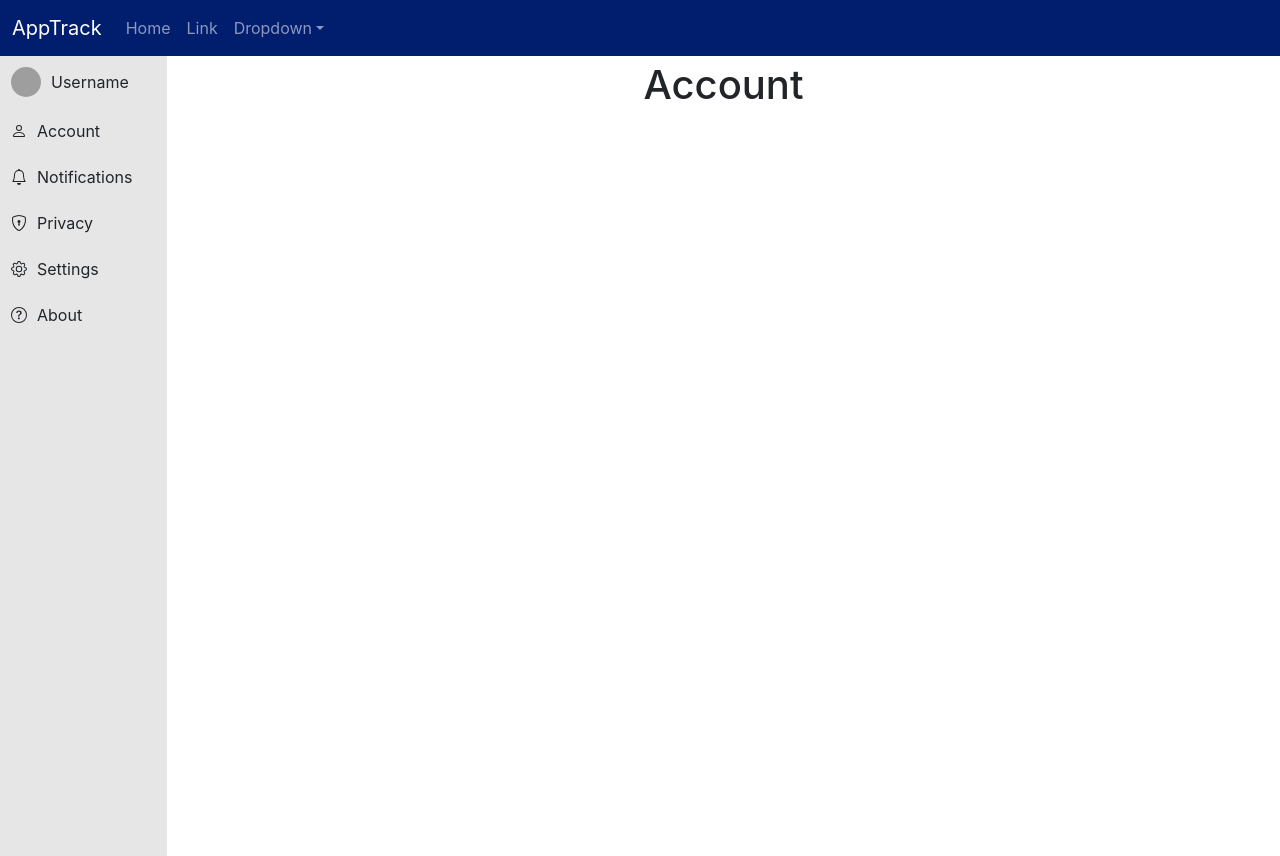
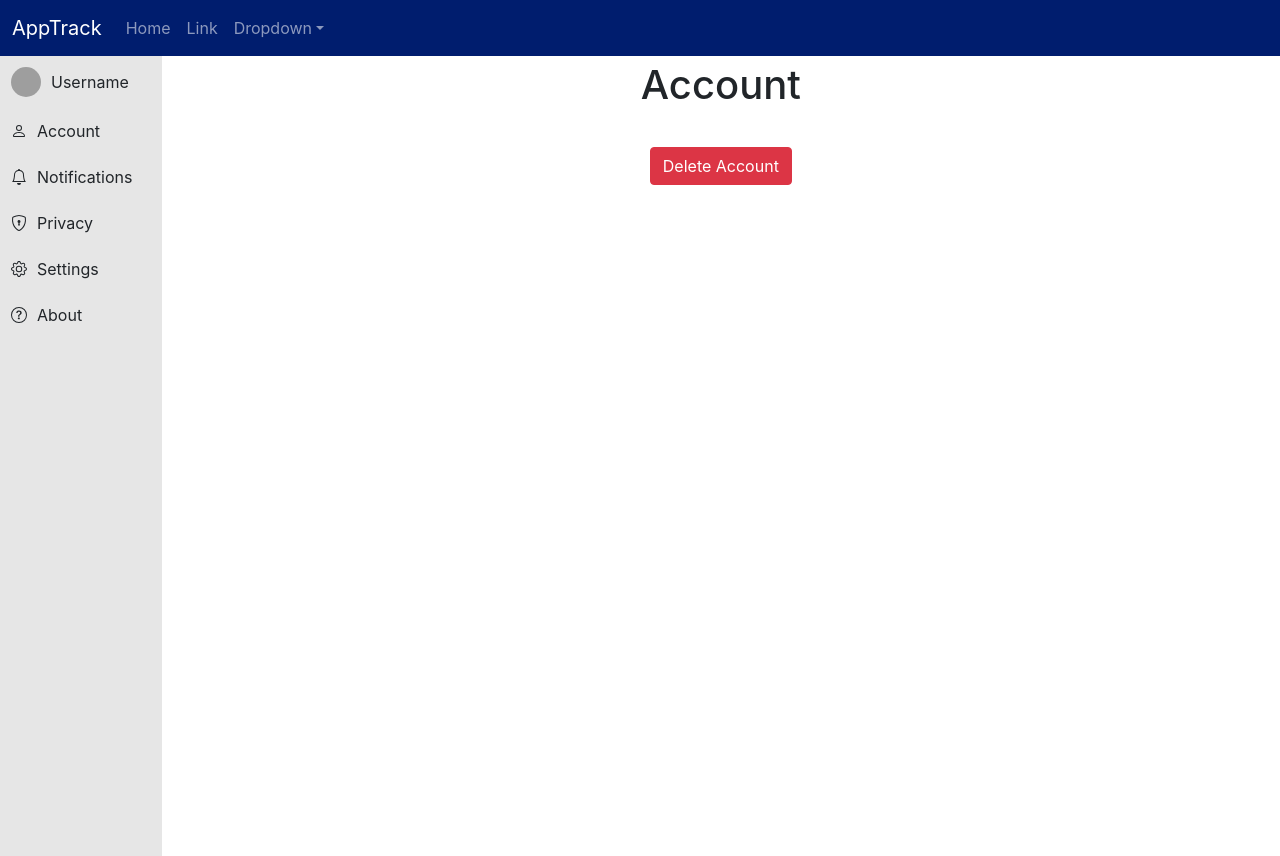
Before and after one commit to akhorana14/AppTrack, a React (Create React App) app in the folder frontend/: page /profile in a window 1280 px wide. Built offline with nearby package versions, Linux system fonts and the light colour scheme; grey boxes are pictures that could not be loaded.

Commit message:
more work on profile

```diff
--- a/frontend/package.json
+++ b/frontend/package.json
@@ -6,6 +6,7 @@
     "@testing-library/jest-dom": "^5.16.5",
     "@testing-library/react": "^13.4.0",
     "@testing-library/user-event": "^13.5.0",
+    "bootstrap": "^5.2.3",
     "react": "^18.2.0",
     "react-bootstrap": "^2.7.0",
     "react-bootstrap-icons": "^1.10.2",
--- a/frontend/src/pages/Profile/Profile.jsx
+++ b/frontend/src/pages/Profile/Profile.jsx
@@ -7,6 +7,13 @@ import * as Icon from 'react-bootstrap-icons';
 
 function Profile() {
     const [selected, setSelected] = React.useState("Account");
+
+    function confirmDeletion() {
+        let result = window.confirm("Are you sure you want to delete your account?");
+        if (result) {
+            console.log("Account deleted");
+        }
+    }
 
     function performSelection(e) {
         let items = document.getElementsByClassName(style.sidebar_item);
@@ -37,7 +44,6 @@ function Profile() {
     function updateSelected(e) {
         let text = e.textContent;
         setSelected(text);
-        console.log(selected);
     }
 
     return (
@@ -74,6 +80,7 @@ function Profile() {
                 selected === "Account" ? (
                     <div class={style.content}>
                         <h1>Account</h1>
+                        <button class={"btn btn-danger " + style.delete} onClick={confirmDeletion}>Delete Account</button>
                     </div>
                 ) : selected === "Notifications" ? (
                     <div class={style.content}>
@@ -93,8 +100,10 @@ function Profile() {
                     <div class={style.content}>
                         <h1>Settings</h1>
                         <p>Display Settings</p>
-                        <input type="radio" name="action" id="track" value="track" /><label for="track">Light Mode</label><br />
-                        <input type="radio" name="action" id="event" value="event"  /><label for="event">Dark Mode</label><br />
+                        <fieldset>
+                            <input type="radio" name="action" id="track" value="track" /><label for="track">Light Mode</label><br />
+                            <input type="radio" name="action" id="event" value="event"  /><label for="event">Dark Mode</label><br />
+                        </fieldset>
                     </div>
                 ) : selected === "About" ? (
                     <div class={style.content}>
--- a/frontend/src/pages/Profile/Profile.module.css
+++ b/frontend/src/pages/Profile/Profile.module.css
@@ -58,9 +58,12 @@ p {
 }
 
 .content {
+    text-align: center;
     align-items: center;
     height: 100%;
     width: 100%;
+    padding-left: 10%;
+    padding-right: 10%;
 }
 
 .main {
@@ -72,3 +75,12 @@ p {
 h1 {
     margin-top: 5px;
 }
+
+fieldset {
+    text-align: left;
+    padding-left: 20%;
+}
+
+.delete {
+    margin-top: 30px;
+}
```
Also changed, not shown: 1 other file (tests, documents, lock files or other folders).
